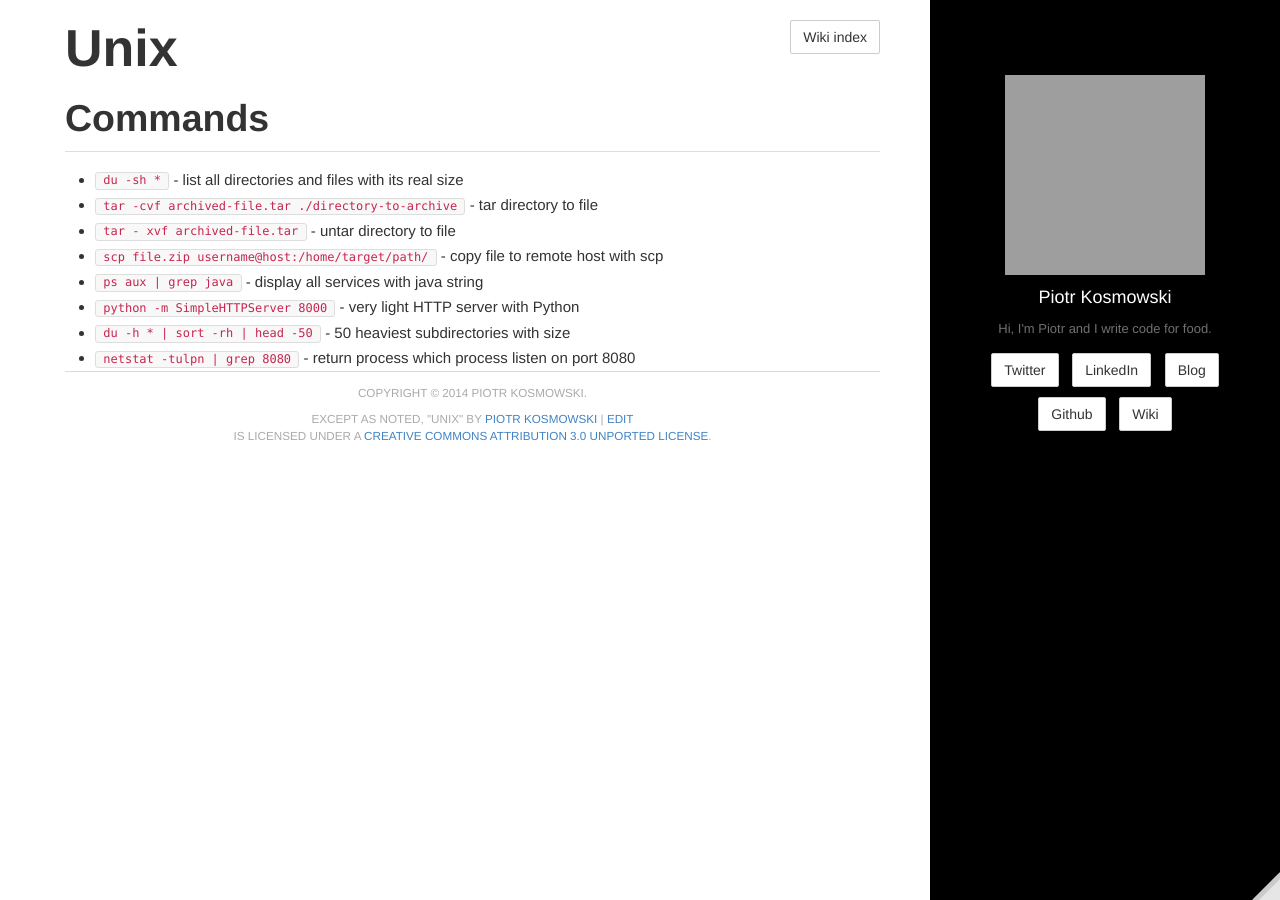
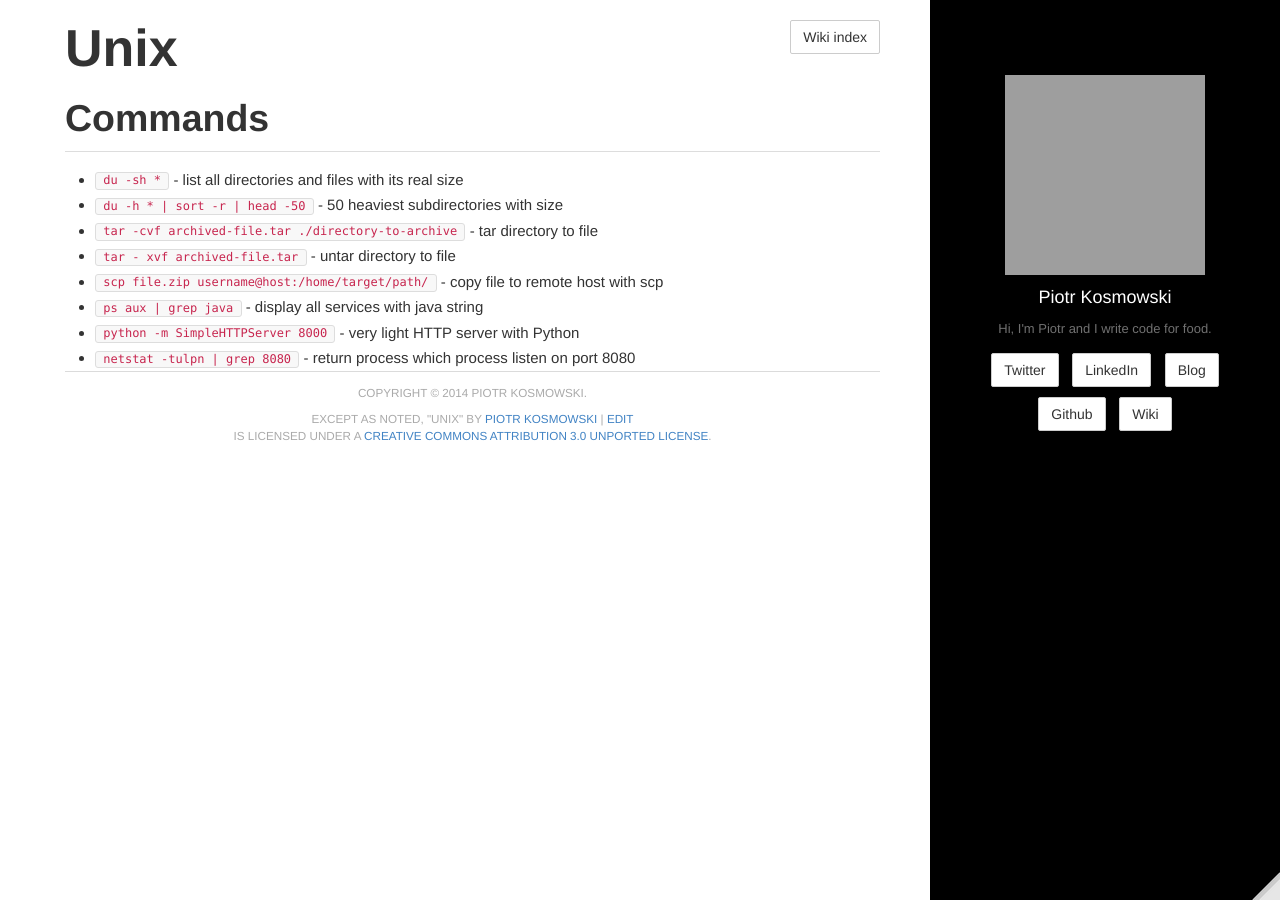
Before and after one commit to kospiotr/kospiotr.github.io, a Jekyll site: the page built from wiki/unix.md, in a window 1280 px wide. Built offline with Jekyll 4.4.1, drawn with Linux system fonts in a browser that asks for light colours; Markdown is read by kramdown in place of the engine named in the settings; grey boxes are pictures that could not be loaded.

Commit message:
Update unix.md

```diff
--- a/wiki/unix.md
+++ b/wiki/unix.md
@@ -9,10 +9,10 @@
 # Commands
 
 * `du -sh *` - list all directories and files with its real size
+* `du -h * | sort -r | head -50` - 50 heaviest subdirectories with size
 * `tar -cvf archived-file.tar ./directory-to-archive` - tar directory to file
 * `tar - xvf archived-file.tar` - untar directory to file
 * `scp file.zip username@host:/home/target/path/` - copy file to remote host with scp
 * `ps aux | grep java` - display all services with java string
 * `python -m SimpleHTTPServer 8000` - very light HTTP server with Python
-* `du -h * | sort -rh | head -50` - 50 heaviest subdirectories with size
 * `netstat -tulpn | grep 8080` - return process which process listen on port 8080
```
